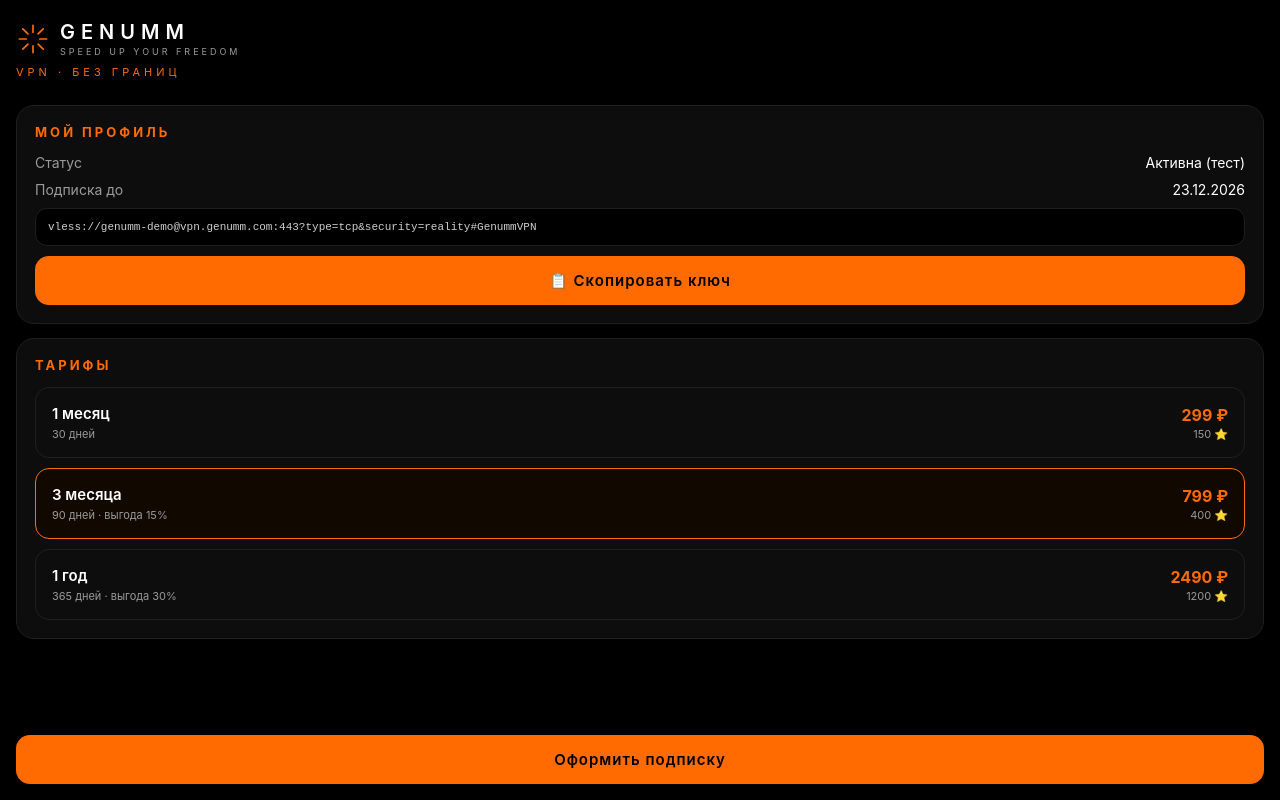
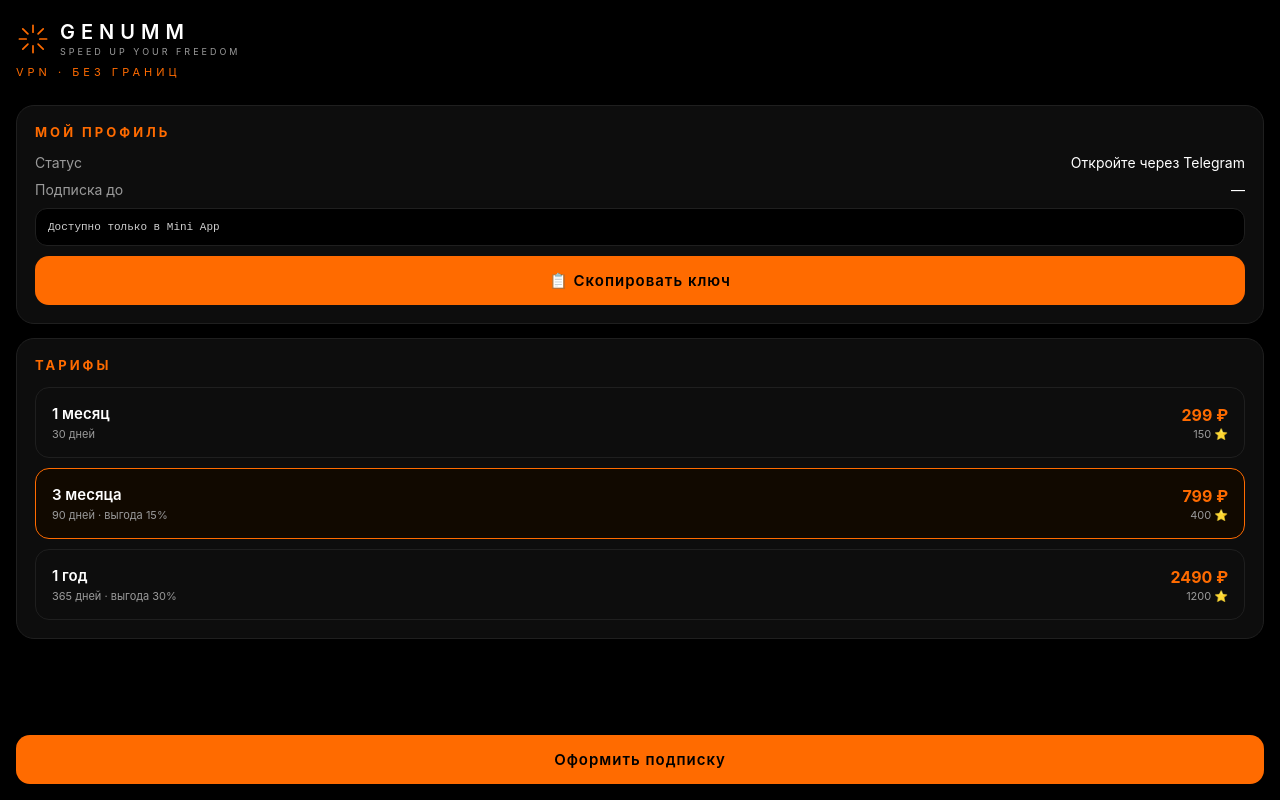
Before and after one commit to nOOM123412/genum, a plain HTML site: page index.html in a window 1280 px wide. Drawn offline with Linux system fonts and the light colour scheme.

Commit message:
Update index.html

```diff
--- a/index.html
+++ b/index.html
@@ -42,14 +42,10 @@
     <div class="logo">
       <svg viewBox="0 0 40 40" fill="none">
         <g stroke="#FF6B00" stroke-width="2" stroke-linecap="round">
-          <line x1="20" y1="4" x2="20" y2="12"/>
-          <line x1="20" y1="28" x2="20" y2="36"/>
-          <line x1="4" y1="20" x2="12" y2="20"/>
-          <line x1="28" y1="20" x2="36" y2="20"/>
-          <line x1="8" y1="8" x2="14" y2="14"/>
-          <line x1="26" y1="26" x2="32" y2="32"/>
-          <line x1="32" y1="8" x2="26" y2="14"/>
-          <line x1="14" y1="26" x2="8" y2="32"/>
+          <line x1="20" y1="4" x2="20" y2="12"/><line x1="20" y1="28" x2="20" y2="36"/>
+          <line x1="4" y1="20" x2="12" y2="20"/><line x1="28" y1="20" x2="36" y2="20"/>
+          <line x1="8" y1="8" x2="14" y2="14"/><line x1="26" y1="26" x2="32" y2="32"/>
+          <line x1="32" y1="8" x2="26" y2="14"/><line x1="14" y1="26" x2="8" y2="32"/>
         </g>
       </svg>
     </div>
@@ -62,9 +58,9 @@
 
   <div class="card">
     <h2>Мой профиль</h2>
-    <div class="row"><span>Статус</span><span id="status">—</span></div>
+    <div class="row"><span>Статус</span><span id="status">Загрузка...</span></div>
     <div class="row"><span>Подписка до</span><span id="subEnd">—</span></div>
-    <div class="key" id="vpnKey">Ключ не выдан</div>
+    <div class="key" id="vpnKey">Получение ключа...</div>
     <button class="btn btn-primary" onclick="copyKey()">📋 Скопировать ключ</button>
   </div>
 
@@ -104,17 +100,40 @@
     });
   });
 
-  function loadProfile() {
-    const user = tg?.initDataUnsafe?.user;
-    document.getElementById('status').textContent = 'Активна (тест)';
-    document.getElementById('subEnd').textContent = new Date(Date.now() + 30*864e5).toLocaleDateString('ru-RU');
-    document.getElementById('vpnKey').textContent =
-      `vless://genumm-${user?.id || 'demo'}@vpn.genumm.com:443?type=tcp&security=reality#GenummVPN`;
+  // Загрузка реального профиля из API
+  async function loadProfile() {
+    const initData = tg?.initData;
+    if (!initData) {
+      document.getElementById('status').textContent = 'Откройте через Telegram';
+      document.getElementById('vpnKey').textContent = 'Доступно только в Mini App';
+      return;
+    }
+
+    try {
+      const response = await fetch('/api/profile', {
+        headers: { 'X-Telegram-Init-Data': initData }
+      });
+
+      if (!response.ok) throw new Error('API error');
+
+      const data = await response.json();
+
+      document.getElementById('status').textContent = data.sub_end ? 'Активна' : 'Не активна';
+      document.getElementById('subEnd').textContent = data.sub_end ? new Date(data.sub_end).toLocaleDateString('ru-RU') : '—';
+      document.getElementById('vpnKey').textContent = data.vpn_key || 'Ключ не выдан';
+
+    } catch (e) {
+      console.error(e);
+      document.getElementById('status').textContent = 'Ошибка загрузки';
+    }
   }
+
   loadProfile();
 
   function copyKey() {
     const txt = document.getElementById('vpnKey').textContent;
+    if (txt === 'Ключ не выдан' || txt === 'Получение ключа...') return;
+
     navigator.clipboard.writeText(txt).then(() => {
       if (tg) tg.showAlert('Ключ скопирован ✅');
     });
@@ -124,8 +143,6 @@
     if (tg) {
       tg.showAlert(`Выбран тариф: ${selectedPlan}\n\nОплата доступна в боте: нажми «Купить подписку».`);
       tg.close();
-    } else {
-      alert(`Выбран тариф: ${selectedPlan}`);
     }
   }
 </script>
```
